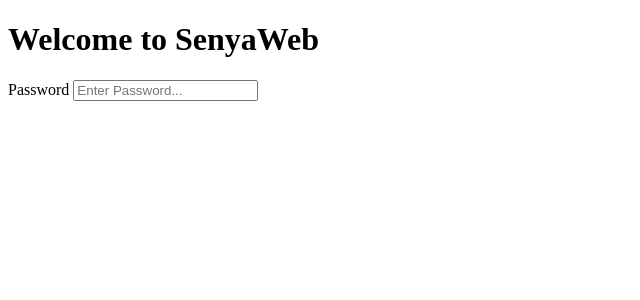
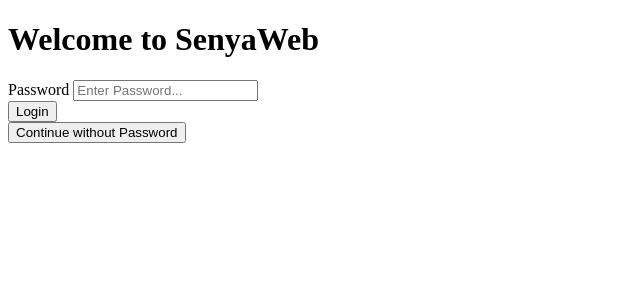
Before and after one commit to TheSenya/senyaweb-fe, a SvelteKit app: page / in a window 1280 px wide. Shown: the top 300 px of the page, without its empty margins (0-640 px from the left). Built offline with nearby package versions, Linux system fonts and the light colour scheme.

Commit message:
created buttons for login

```diff
--- a/src/routes/+page.svelte
+++ b/src/routes/+page.svelte
@@ -3,9 +3,18 @@
 let password = ''
 
 function handlePasswordLogin() {
+    // validate password
     if (password.length > 0){
+        // TODO: send request to BE and validate the passwrod
         alert(`Logging in with password`)
     }
+    else {
+        alert(`Password is incorrect`)
+    }
+}
+
+function handleGuestLogin() {
+    alert(`Logged in as Guest`)
 }
 
 
@@ -23,8 +32,17 @@
             bind:value={password}
         />
     </div>
-    <div class="guess-card">
-
+    <div class="action-card">
+        <div class="real-user-action">
+            <button class="user-login-button" on:click={handlePasswordLogin}>
+                Login
+            </button>
+        </div>
+        <div class="guest-action">
+            <button class="guest-login-button" on:click={handleGuestLogin}>
+                Continue without Password
+            </button>
+        </div>
     </div>
 </div>
 
```
Also changed, not shown: src/routes/home/+page.svelte (added), src/routes/notes/+page.svelte (added).
